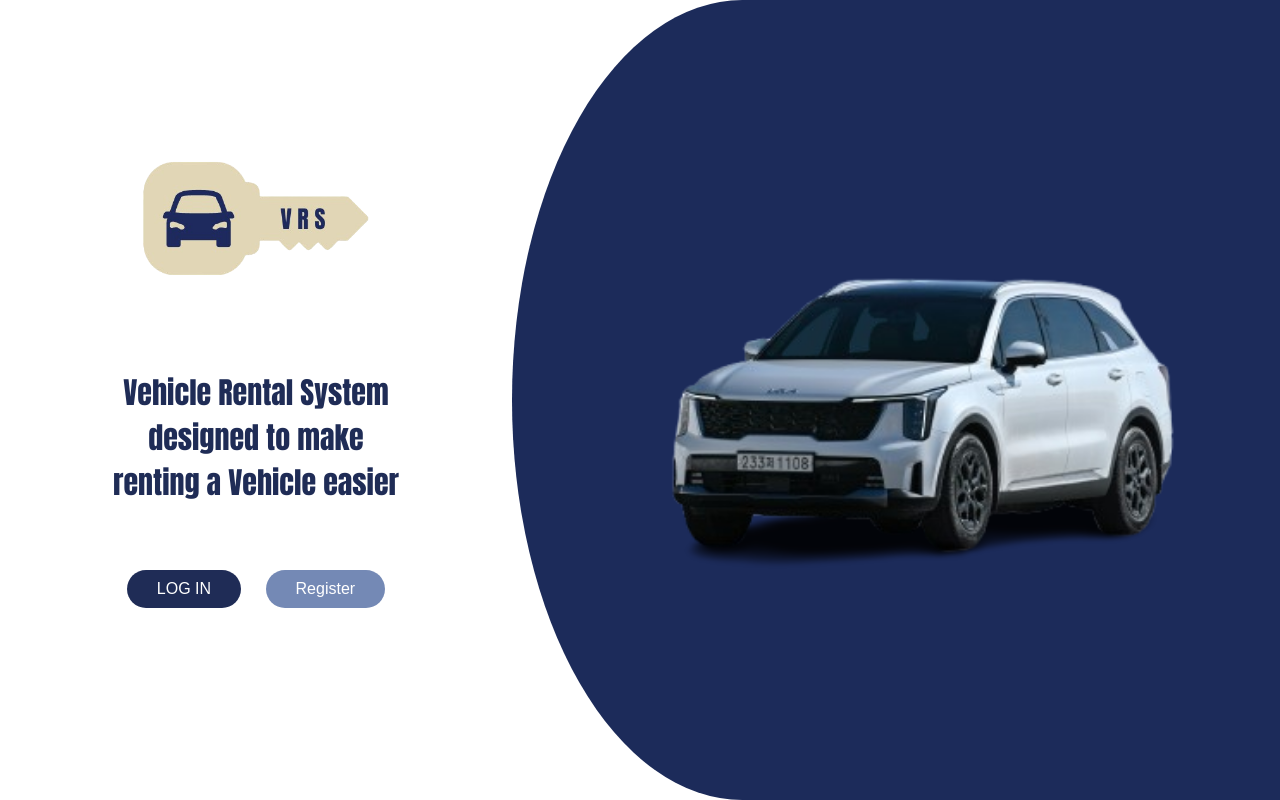
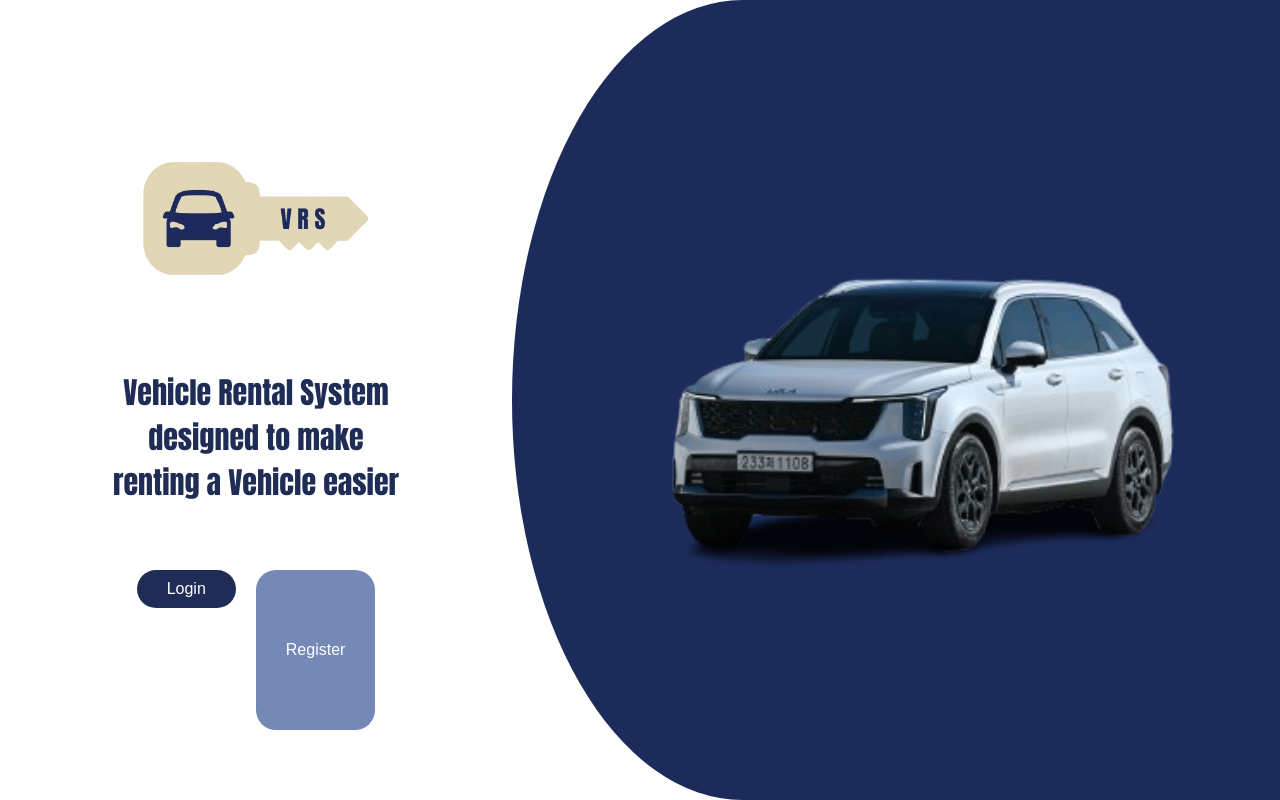
Before and after one commit to markyleangela/VehicleRentalSystem, a Django app: page / in a window 1280 px wide. Run offline with Django 5.2, Linux system fonts and the light colour scheme.

Commit message:
Update landing page - Redirect landing page to login using form

```diff
--- a/landing_page/static/css/landing_page.css
+++ b/landing_page/static/css/landing_page.css
@@ -52,6 +52,8 @@ body {
 }
 
 .buttons {
+    display: flex;
+    flex-direction: row;
     margin-top: 40px;
     height: 20vh;
 }
--- a/landing_page/templates/landing_page.html
+++ b/landing_page/templates/landing_page.html
@@ -20,8 +20,10 @@
                 Vehicle Rental System <br> designed to make <br> renting a Vehicle easier
             </div>
             <div class="buttons">
-
-                <a  href="login"><button class="login-btn">LOG IN</button></a>
+                <form method="POST" >
+                    {% csrf_token %}
+                    <button type="submit" class="login-btn">Login</button>
+                </form>
 
                 <button class="register-btn">Register</button>
             </div>
--- a/landing_page/views.py
+++ b/landing_page/views.py
@@ -1,8 +1,10 @@
-from django.shortcuts import render
+from django.shortcuts import render, redirect
 
 # Create your views here.
 
 from django.http import HttpResponse
 
 def index(request):
+    if request.method == 'POST':
+        return redirect('login_page')
     return render(request, 'landing_page.html')
```
